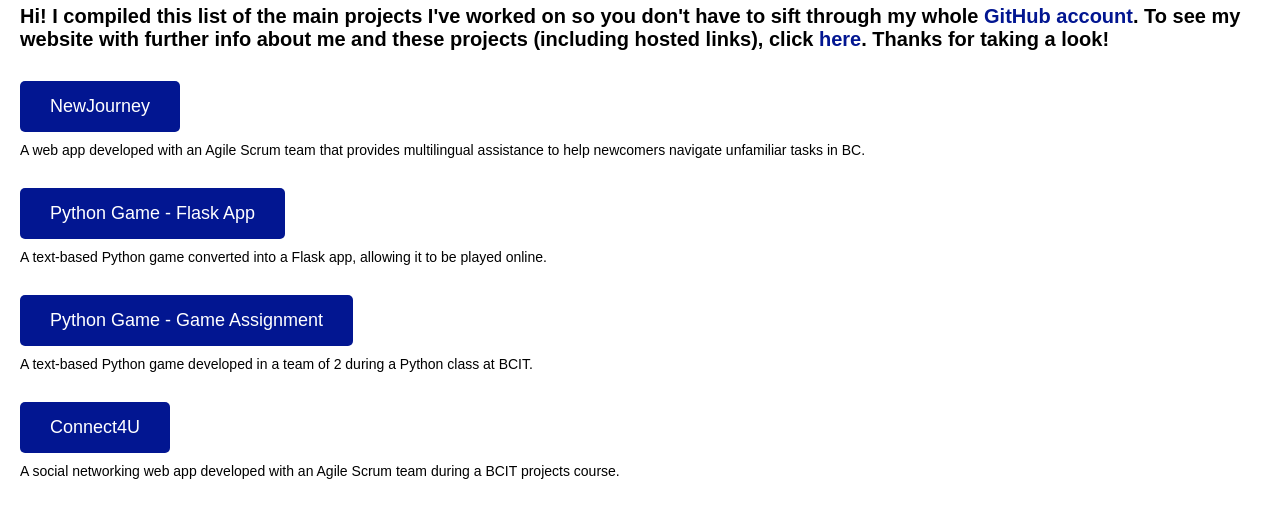
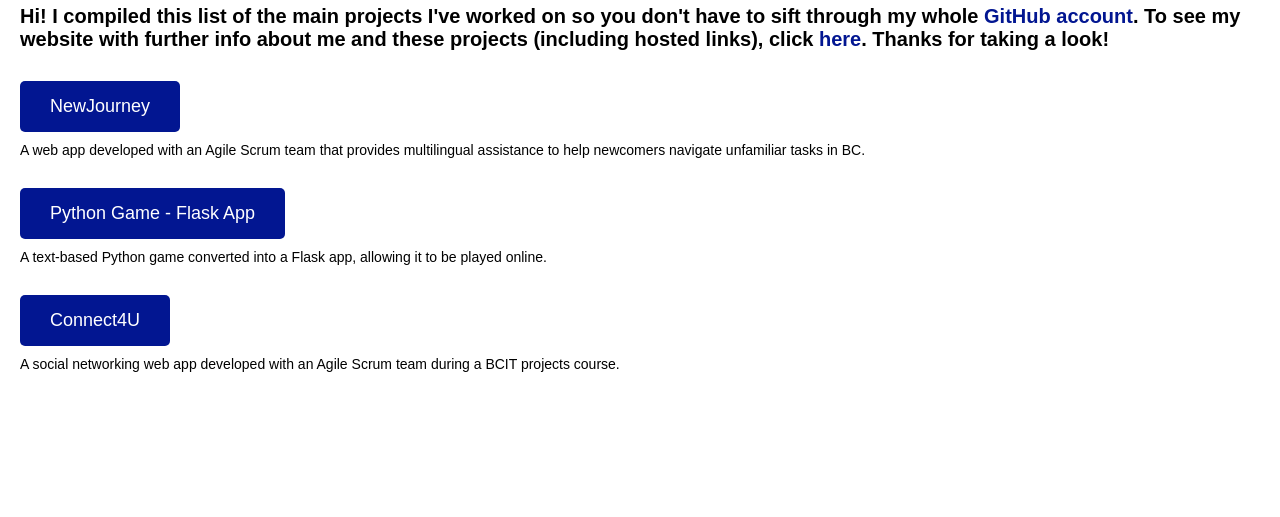
Before and after one commit to oceaan-pendharkar/oceaan-pendharkar.github.io, a plain HTML site: page index.html in a window 1280 px wide. Shown: the part 113-630 px from the top of the page. Drawn offline with Linux system fonts and the light colour scheme.

Commit message:
Remove redundant project link.

```diff
--- a/index.html
+++ b/index.html
@@ -82,11 +82,11 @@
             <a href="https://github.com/oceaan-pendharkar/Flask_API" target="_blank">Python Game - Flask App</a>
             <p>A text-based Python game converted into a Flask app, allowing it to be played online.</p>
         </li>
-        <li class="portfolio-link">
+        <!-- <li class="portfolio-link">
             <a href="https://github.com/oceaan-pendharkar/A01253605_A01352270_A4" target="_blank">Python Game - Game
                 Assignment</a>
             <p>A text-based Python game developed in a team of 2 during a Python class at BCIT.</p>
-        </li>
+        </li> -->
         <li class="portfolio-link">
             <a href="https://github.com/oceaan-pendharkar/1800_202310_DTC-07" target="_blank">Connect4U</a>
             <p>A social networking web app developed with an Agile Scrum team during a BCIT projects course.</p>
```
